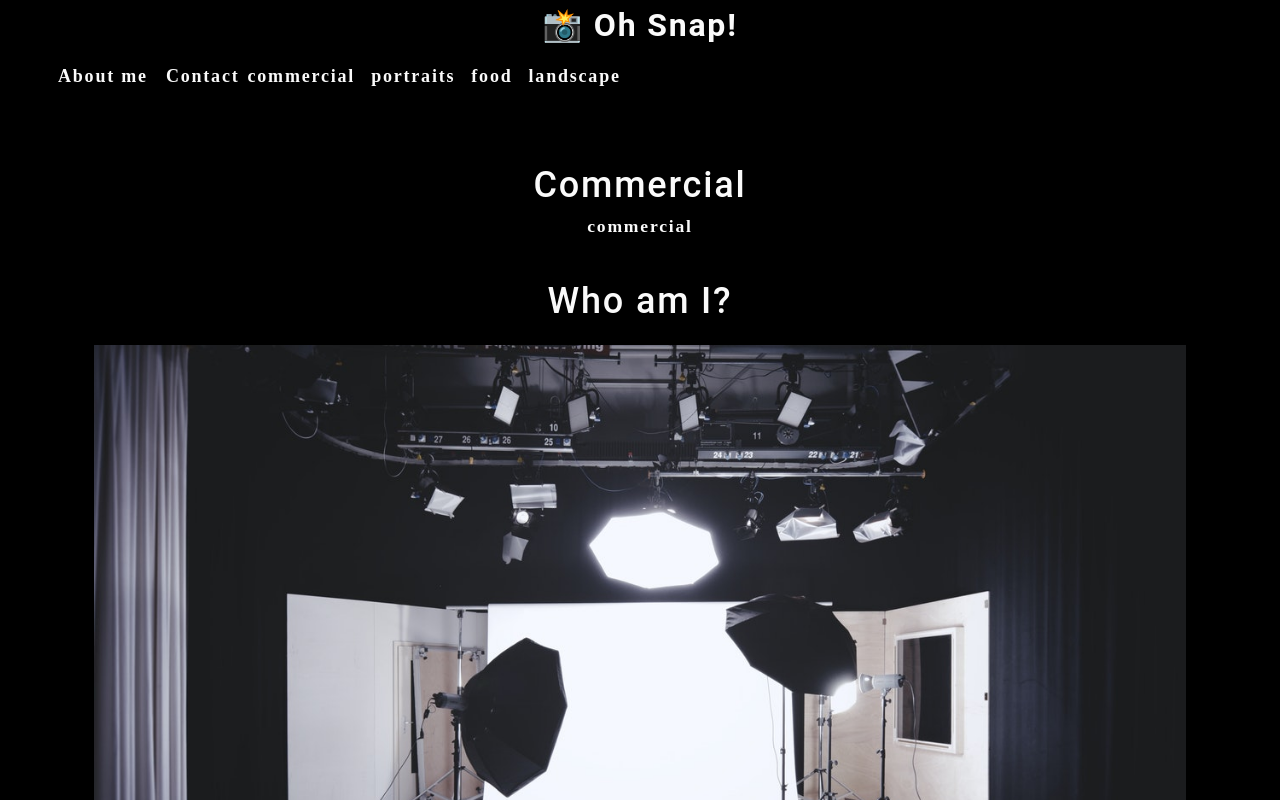
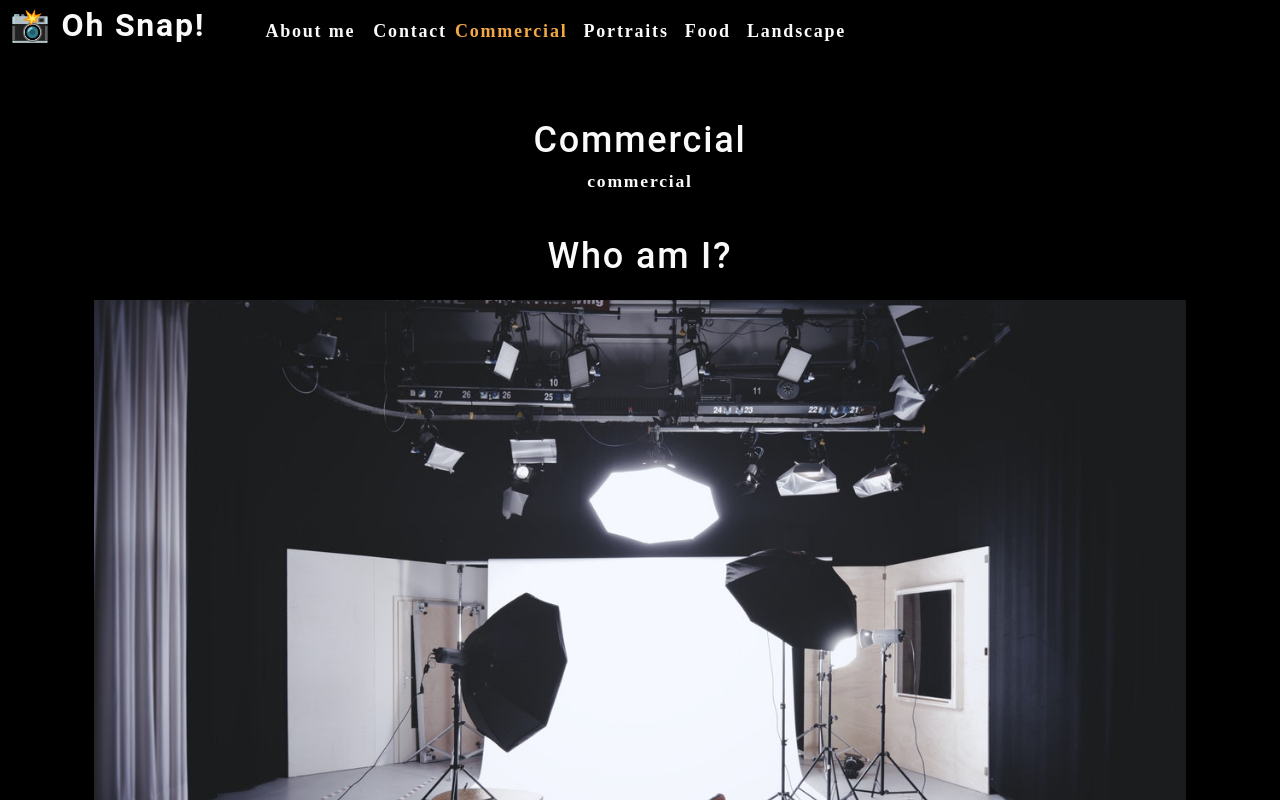
Before and after one commit to ke4tri/photo-port, a React (Create React App) app: page / in a window 1280 px wide. Shown: the top 800 px of the page. Built offline with nearby package versions, Linux system fonts and the light colour scheme.

Commit message:
dynamic color for nav selection

```diff
--- a/src/components/Nav.js
+++ b/src/components/Nav.js
@@ -1,30 +1,36 @@
-import React from 'react';
+import React, { useState } from "react";
+import { capitalizeFirstLetter } from "../../src/utils/helpers";
 
 function Nav() {
-    const categories = [
+
+const [categories] = useState([
   {
-          name: "commercial",
-          description:
-            "Photos of grocery stores, food trucks, and other commercial projects",
+    name: 'commercial',
+    description: 'Photos of grocery stores, food trucks, and other commercial projects',
   },
-        { name: "portraits", description: "Portraits of people in my life" },
-        { name: "food", description: "Delicious delicacies" },
-        {
-          name: "landscape",
-          description: "Fields, farmhouses, waterfalls, and the beauty of nature",
-        },
-      ];
+  { name: 'portraits', description: 'Portraits of people in my life' },
+  { name: 'food', description: 'Delicious delicacies' },
+  { name: 'landscape', description: 'Fields, farmhouses, waterfalls, and the beauty of nature' },
+]);
+const [currentCategory, setCurrentCategory] = useState(categories[0]);
+
   return (
-<header>
+    <header className="flex-row px-1">
       <h2>
-    <a href="/">
-      <span role="img" aria-label="camera"> 📸</span> Oh Snap!
+        <a data-testid="link" href="/">
+          <span role="img" aria-label="camera">
+            {" "}
+            📸
+          </span>{" "}
+          Oh Snap!
         </a>
       </h2>
       <nav>
         <ul className="flex-row">
           <li className="mx-2">
-        <a href="#about">
+            <a
+              href="#about"
+            >
               About me
             </a>
           </li>
@@ -32,12 +38,15 @@
             <span>Contact</span>
           </li>
           {categories.map((category) => (
-        <li
-          className="mx-1"
-          key={category.name}
+            <li className={`mx-1 ${
+                currentCategory.name === category.name && 'navActive'
+                }`} key={category.name}>
+              <span
+                onClick={() => {
+                  setCurrentCategory(category)
+                }}
               >
-          <span>
-            {category.name}
+                {capitalizeFirstLetter(category.name)}
               </span>
             </li>
           ))}
```
Lines whose indentation alone changed are shown as unchanged.
